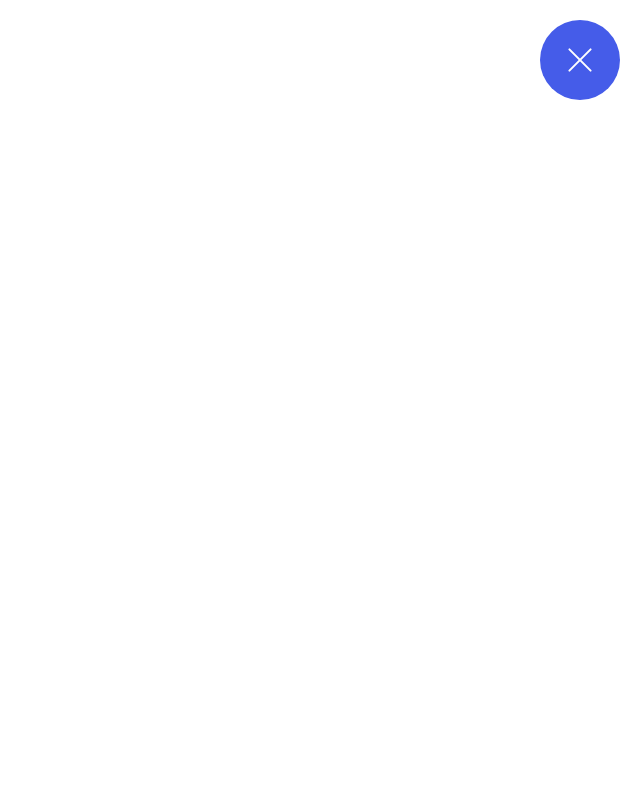
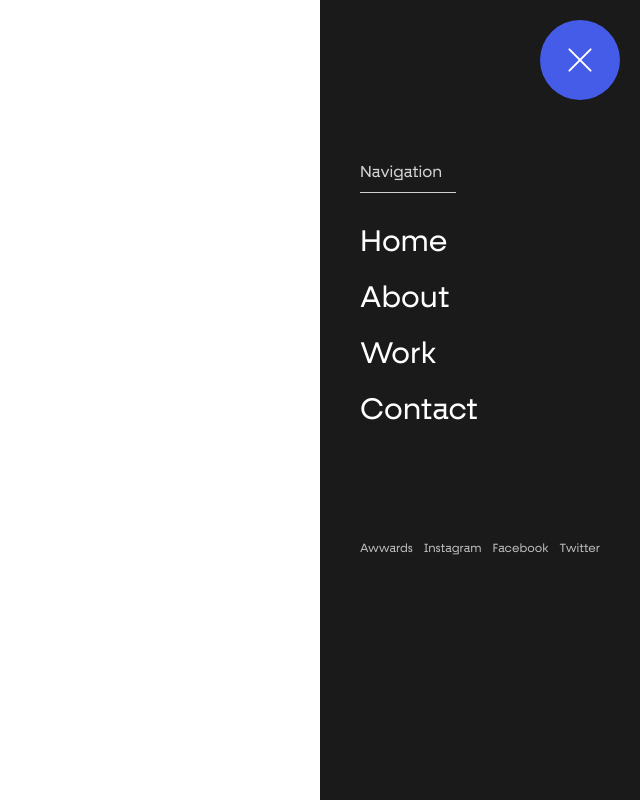
Before and after one commit to Fer-Win/interactive-curved-menu, a Next.js app: page / in a window 1280 px wide. Both pictures are taken after a click on the element 1220 px from the left and 60 px from the top of the page. Shown: the whole page, without its empty margins (640-1280 px from the left). Built offline with nearby package versions, Linux system fonts and the light colour scheme.

Commit message:
animation done

```diff
--- a/src/app/components/Header.tsx
+++ /dev/null
@@ -1,16 +0,0 @@
-'use client'
-
-import { useState } from "react"
-
-const Header = () => {
-  const [isActive,setIsActive] = useState(false);
-  return (
-
-
-
-   <div className="button cursor-pointer hover:bg-[#4f64ee]" onClick={()=>{setIsActive(!isActive)}}>
-<div className= { `burger ${isActive ? 'burgerActive' : ''} `} ></div>
-   </div>
-  )
-}
-export default Header
--- a/src/app/globals.css
+++ b/src/app/globals.css
@@ -2,7 +2,9 @@
 @tailwind components;
 @tailwind utilities;
 
-
+body::-webkit-scrollbar{
+  display: none;
+}
 
 .button{
   position: fixed;
@@ -29,7 +31,7 @@
   background-color: white;
   height: 2px;
   margin: auto;
-  transition: all 0.25s ease-in-out;
+  transition: all 0.2s ease-in-out;
   position: relative;
   border-radius: 2px;
 
--- a/src/app/layout.tsx
+++ b/src/app/layout.tsx
@@ -1,7 +1,7 @@
 import type { Metadata } from 'next'
 import { Inter } from 'next/font/google'
 import './globals.css'
-import Header from './components/Header'
+import Header from '@/components/Header'
 const inter = Inter({ subsets: ['latin'] })
 
 export const metadata: Metadata = {
--- a/src/app/page.tsx
+++ b/src/app/page.tsx
@@ -2,6 +2,6 @@ import Image from 'next/image'
 
 export default function Home() {
   return (
-<><div></div></>
+<></>
   )
 }
--- /dev/null
+++ b/src/components/Curve.tsx
@@ -0,0 +1,26 @@
+import {motion } from 'framer-motion';
+
+const Curve = () => {
+  const intialPath = `M100 0  L100 ${window.innerHeight} Q0 ${window.innerHeight/2} 100 0`
+  const targetPath = `M100 0  L100 ${window.innerHeight} Q100 ${window.innerHeight/2} 100 0`
+
+  const pathAnimation = {
+    initial: {
+      d: intialPath
+    },
+    enter:{
+      d: targetPath,
+      transition : {duration:1, ease:[0.76, 0, 0.24, 1]},
+    },
+    exit:{
+      d: targetPath,
+      transition : {duration:3, ease:[0.76, 0, 0.24, 1]},
+    }
+  }
+  return (
+    <svg className="absolute top-0 right-[20rem] w-[100px] h-screen fill-[#1a1a1] stroke-none">
+      <motion.path variants={pathAnimation} initial="initial" animate="enter" exit="exit" fill="#1a1a1a" stroke="none"></motion.path>
+    </svg>
+  )
+}
+export default Curve
--- /dev/null
+++ b/src/components/Header.tsx
@@ -0,0 +1,24 @@
+'use client'
+
+import { useState } from "react"
+import NavBar from "./NavBar";
+import { AnimatePresence } from "framer-motion";
+import Curve from "./Curve";
+
+const Header = () => {
+  const [isActive,setIsActive] = useState(false);
+  return (
+
+
+<>
+
+<div className="button cursor-pointer hover:bg-[#4f64ee] z-30" onClick={()=>{setIsActive(!isActive)}}>
+<div className= { `burger ${isActive ? 'burgerActive' : ''} `} ></div>
+   </div>
+  <AnimatePresence mode="wait">
+  {isActive &&   <NavBar/>}
+  </AnimatePresence>
+   </>
+  )
+}
+export default Header
--- /dev/null
+++ b/src/components/NavBar.tsx
@@ -0,0 +1,61 @@
+import Link from 'next/link'
+import { title } from 'process'
+import localFont from 'next/font/local'
+import {motion} from 'framer-motion'
+import { menuSlide, slide } from './anim';
+import Curve from './Curve';
+
+const myFont = localFont({src: "../../public/fonts/Fractul-Regular.ttf"})
+
+const NavBar = () => {
+
+
+  const navItems = [
+    {
+      title:"Home",
+      href:"/"
+    },
+    {
+      title:"About",
+      href:"/"
+    },
+    {
+      title:"Work",
+      href:"/"
+    },
+    {
+      title:"Contact",
+      href:"/"
+    }
+  ]
+
+  return (
+    <motion.div variants={menuSlide} animate={menuSlide.enter} exit={menuSlide.exit} initial={menuSlide.initial} style={myFont.style} className=''>
+      <Curve/>
+      <div className='flex justify-end h-screen w-screen'>
+        <div className='bg-[#1a1a1a] h-screen w-[20rem] px-10 gap-8 flex justify-start py-40 text-white flex-col'>
+        <div className='opacity-80'>Navigation
+          <div className='h-[1px] bg-white w-[40%] mt-2'></div>
+        </div>
+          <div className='flex flex-col gap-5 text-white text-3xl'>
+
+            {
+              navItems.map((item,index)=>{
+              return <motion.div custom={index} variants={slide} animate={slide.enter} exit={slide.exit} initial={slide.initial}>
+                <Link className='' href={item.href} key={index}>{item.title}</Link>
+              </motion.div>
+              })
+            }
+          </div>
+          <div className='flex text-white text-xs justify-between mt-20 opacity-70'>
+          <p>Awwards</p>
+          <p>Instagram</p>
+          <p>Facebook</p>
+          <p>Twitter</p>
+          </div>
+        </div>
+      </div>
+    </motion.div>
+  )
+}
+export default NavBar
--- /dev/null
+++ b/src/components/anim.js
@@ -0,0 +1,29 @@
+export const menuSlide ={
+  initial: {
+    x: "calc(100% + 100px)",
+
+  },
+  enter:{
+    x:"0%",
+    transition : {duration:0.6, ease:[0.76, 0, 0.24, 1]},
+  },
+  exit:{
+    x:"100%",
+    transition : {duration:0.6, ease:[0.76, 0, 0.24, 1]},
+  }
+}
+
+export const slide ={
+  initial: {
+    x: "80px",
+
+  },
+  enter: (i)=>({
+    x:"0px",
+    transition : {duration:0.8, ease:[0.76, 0, 0.24, 1], delay: 0.06*i},
+  }),
+  exit:(i)=>({
+    x:"80px",
+    transition : {duration:0.8, ease:[0.76, 0, 0.24, 1], delay: 0.06*i},
+  })
+}
```
Also changed, not shown: package.json (+6 -5 lines), public/fonts/Fractul-Regular.ttf (added), 1 other file (tests, documents, lock files or other folders).
